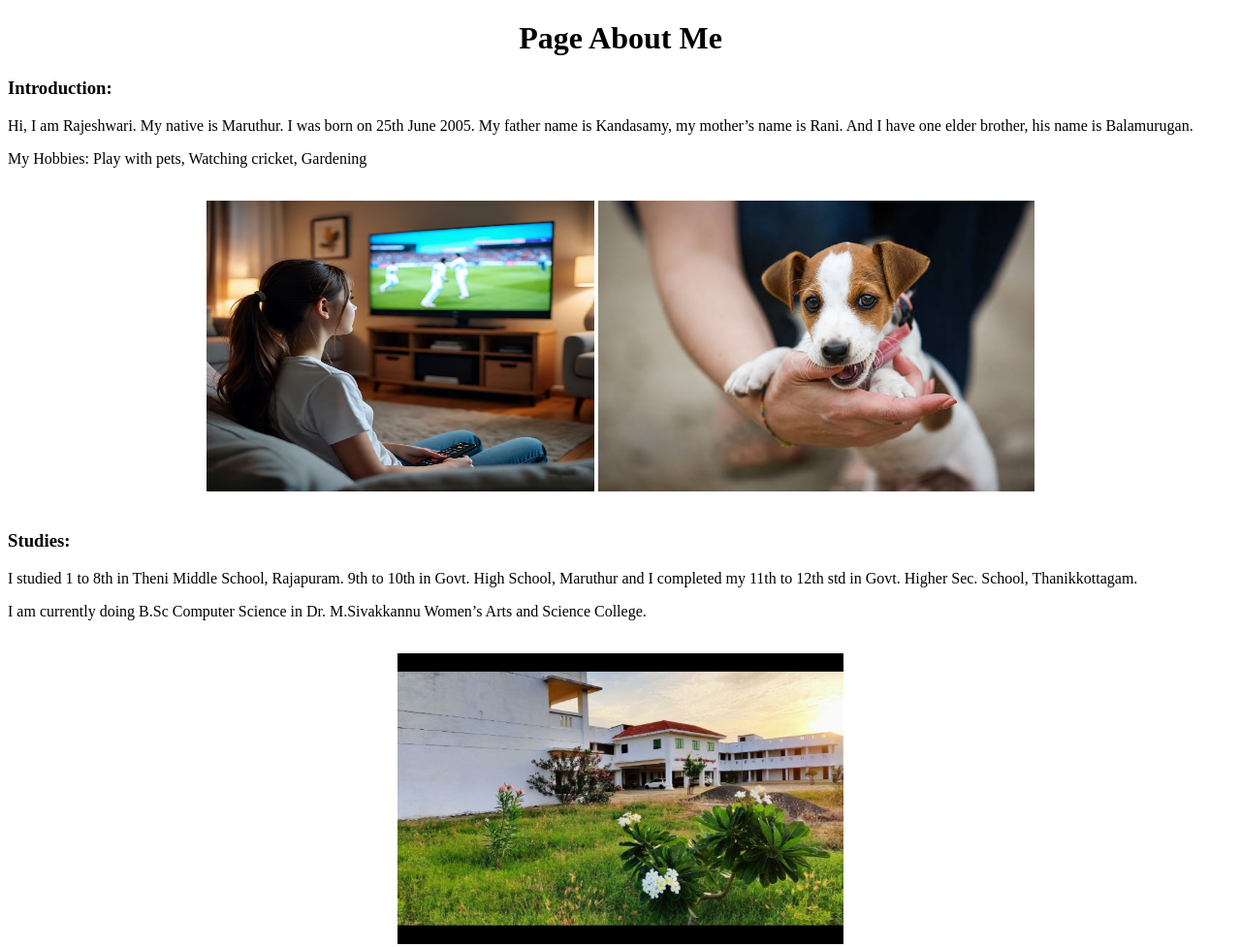
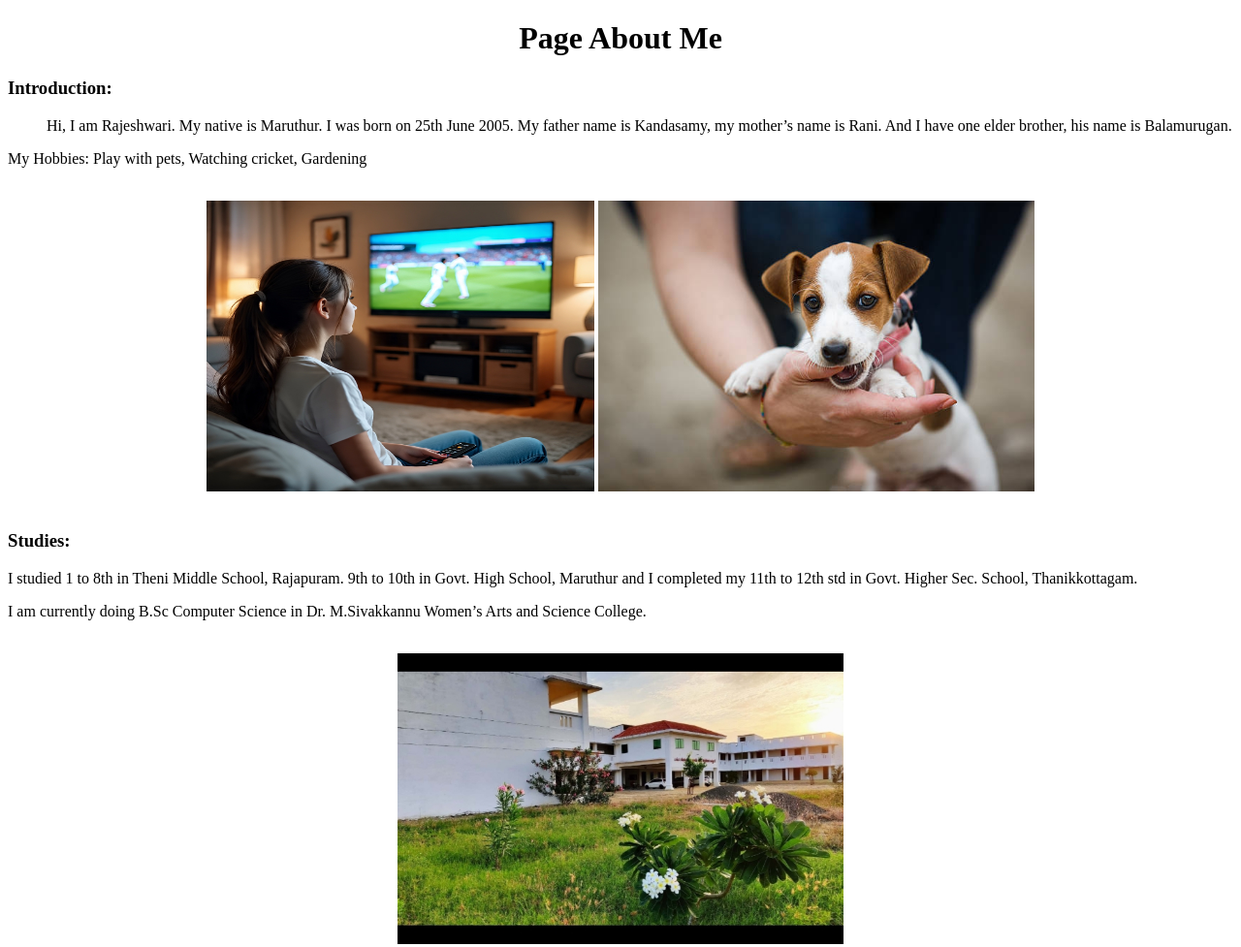
Before and after one commit to asbdu45123054511802112025/My-bio, a plain HTML site: page index.html in a window 1280 px wide. Shown: the top 977 px of the page at 97% size. Drawn offline with Linux system fonts and the light colour scheme.

Commit message:
Update index.html

```diff
--- a/index.html
+++ b/index.html
@@ -9,11 +9,11 @@
         </center>
 
         <h3>Introduction:</h3>
-        <p>
+        <dd>
                    Hi, I am Rajeshwari. My native is Maruthur. I was born on 25th June 2005.
             My father name is Kandasamy, my mother’s name is Rani. And
             I have one elder brother, his name is Balamurugan.
-        </p>
+        </dd>
 
         <p>
                    My Hobbies: Play with pets, Watching cricket, Gardening
```
